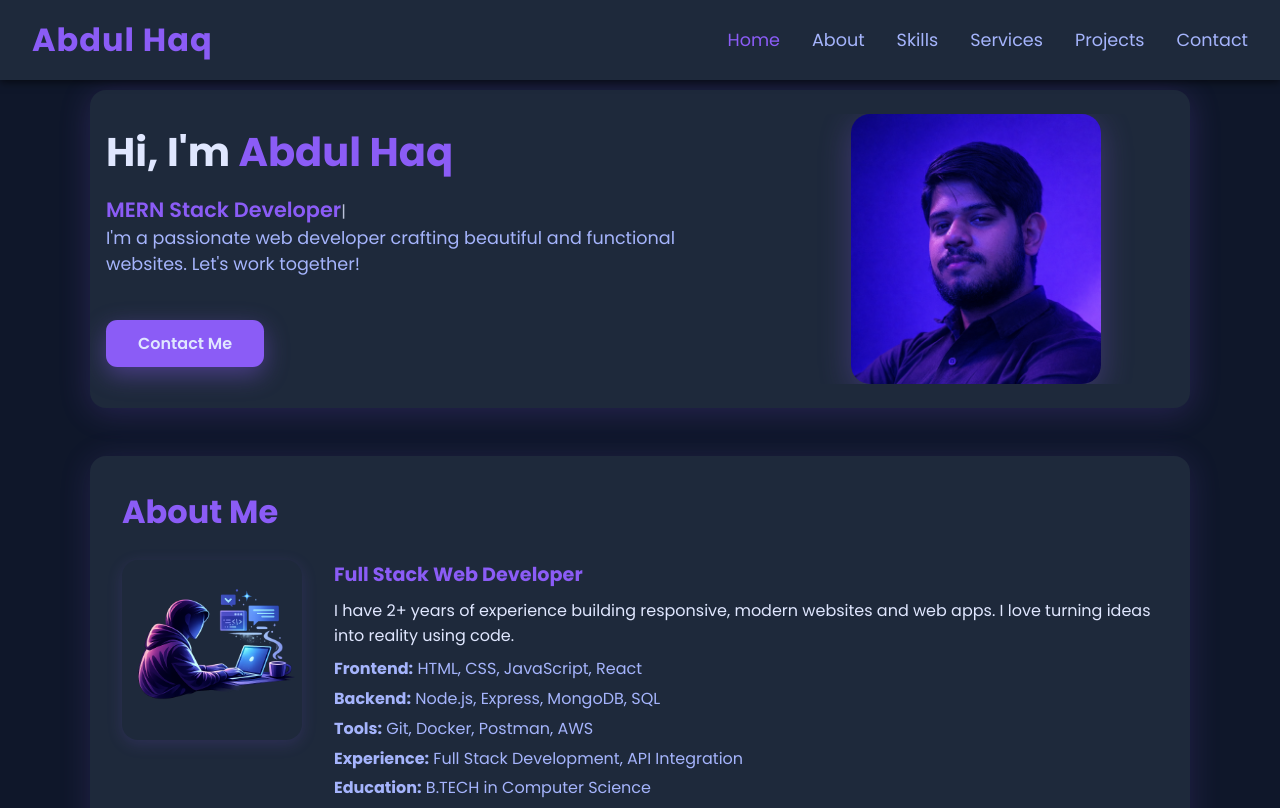
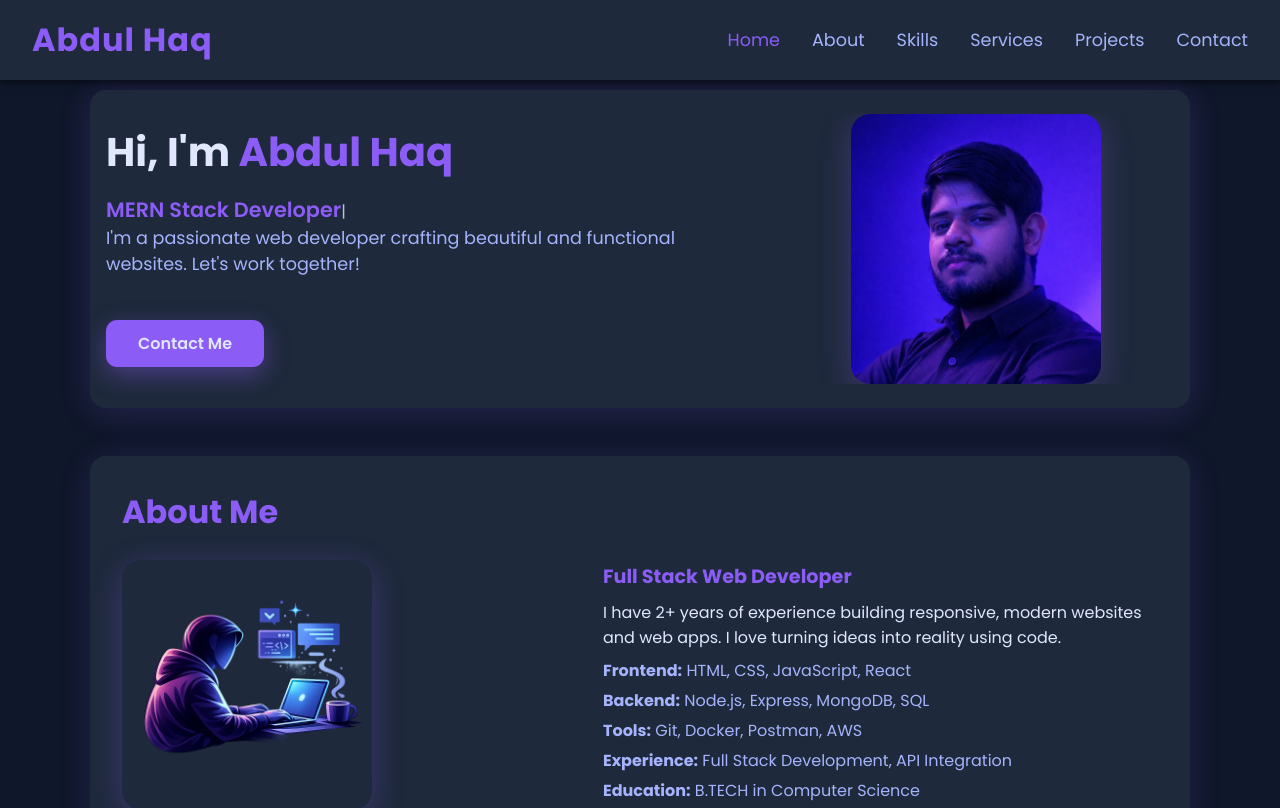
Before and after one commit to abdulhaqkhatai/portfolio, a React (Vite) app: page / in a window 1280 px wide. Shown: the top 808 px of the page. Built offline with nearby package versions, Linux system fonts and the light colour scheme; the HTML template or start-up script is replaced by a standard one.

Commit message:
style: match about section spacing to hero section layout

```diff
--- a/src/App.css
+++ b/src/App.css
@@ -239,27 +239,34 @@ section h2 {
 .about-content {
   display: flex;
   flex-wrap: wrap;
-  gap: 2rem;
-  align-items: flex-start;
+  align-items: center;
+  justify-content: space-between;
+  gap: 1rem;
 }
 
 .about-img {
-  flex: 0 0 180px;
+  flex: 1 1 260px;
+  min-width: 220px;
   display: flex;
   justify-content: flex-start;
-  align-items: flex-start;
+  align-items: center;
 }
 
 .about-img img {
-  width: 180px;
-  border-radius: 1em;
-  box-shadow: 0 4px 16px rgba(139, 92, 246, 0.15);
+  width: 250px;
+  max-width: 100%;
+  height: auto;
+  display: block;
+  border-radius: 1.2em;
+  box-shadow: 0 8px 32px rgba(139, 92, 246, 0.3);
   background: var(--secondary-bg);
   image-rendering: auto;
+  object-fit: cover;
 }
 
 .about-details {
-  flex: 2 1 340px;
+  flex: 1 1 350px;
+  min-width: 300px;
   color: var(--text-primary);
 }
 
```
